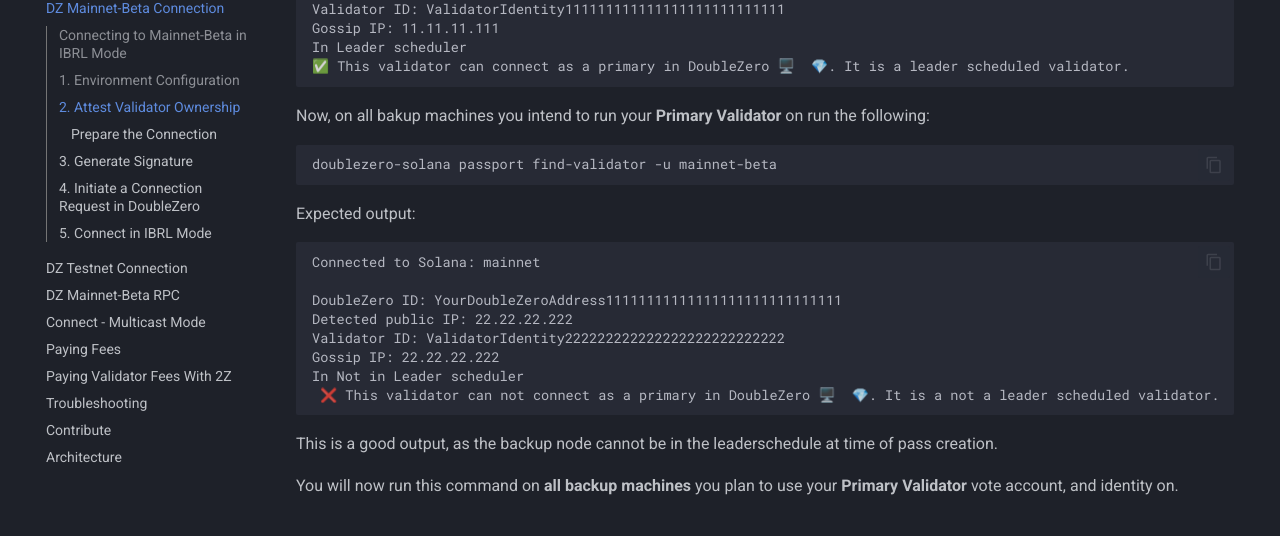
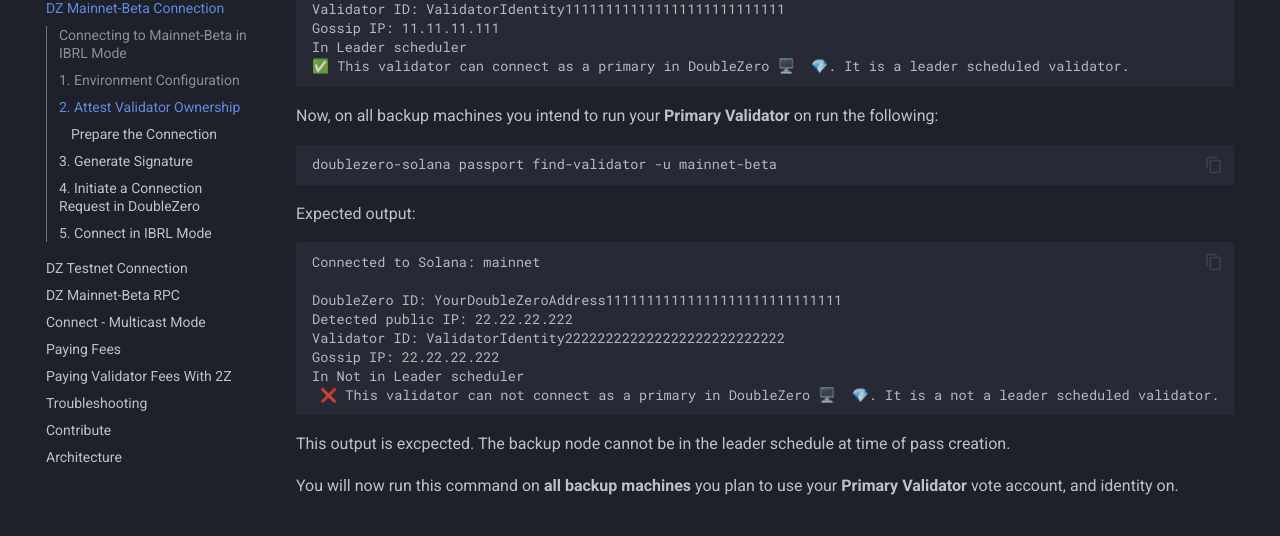
Before and after one commit to malbeclabs/docs, an MkDocs documentation site: the page built from docs/DZ Mainnet-beta Connection.md, in a window 1280 px wide and 900 px high, scrolled down 1574 px. Shown: the part 154-690 px from the top of the window. Built offline with MkDocs 1.6.1 and Material for MkDocs 9.7.7, drawn with Linux system fonts in a browser that asks for light colours; some of the changed text lies outside the part shown.

Commit message:
update grammar

````diff
--- a/docs/DZ Mainnet-beta Connection.md
+++ b/docs/DZ Mainnet-beta Connection.md
@@ -83,7 +83,7 @@
 ✅ This validator can connect as a primary in DoubleZero 🖥️  💎. It is a leader scheduled validator.
 ```
 
-Now, on all bakup machines you intend to run your **Primary Validator** on run the following:
+Now, on all backup machines you intend to run your **Primary Validator** on run the following:
 
 ```
 doublezero-solana passport find-validator -u mainnet-beta
@@ -101,7 +101,7 @@
 In Not in Leader scheduler
  ❌ This validator can not connect as a primary in DoubleZero 🖥️  💎. It is a not a leader scheduled validator.
 ```
-This is a good output, as the backup node cannot be in the leaderschedule at time of pass creation.
+This output is excpected. The backup node cannot be in the leader schedule at time of pass creation.
 
 You will now run this command on **all backup machines** you plan to use your **Primary Validator** vote account, and identity on.
 
````
Also changed, not shown: other parts of docs/DZ Mainnet-beta Connection.md (+1 -1 lines), docs/DZ Testnet Connection.md (+2 -2 lines), docs/paying-fees2z.md (+1 -1 lines), docs/troubleshooting.md (+2 -2 lines).
